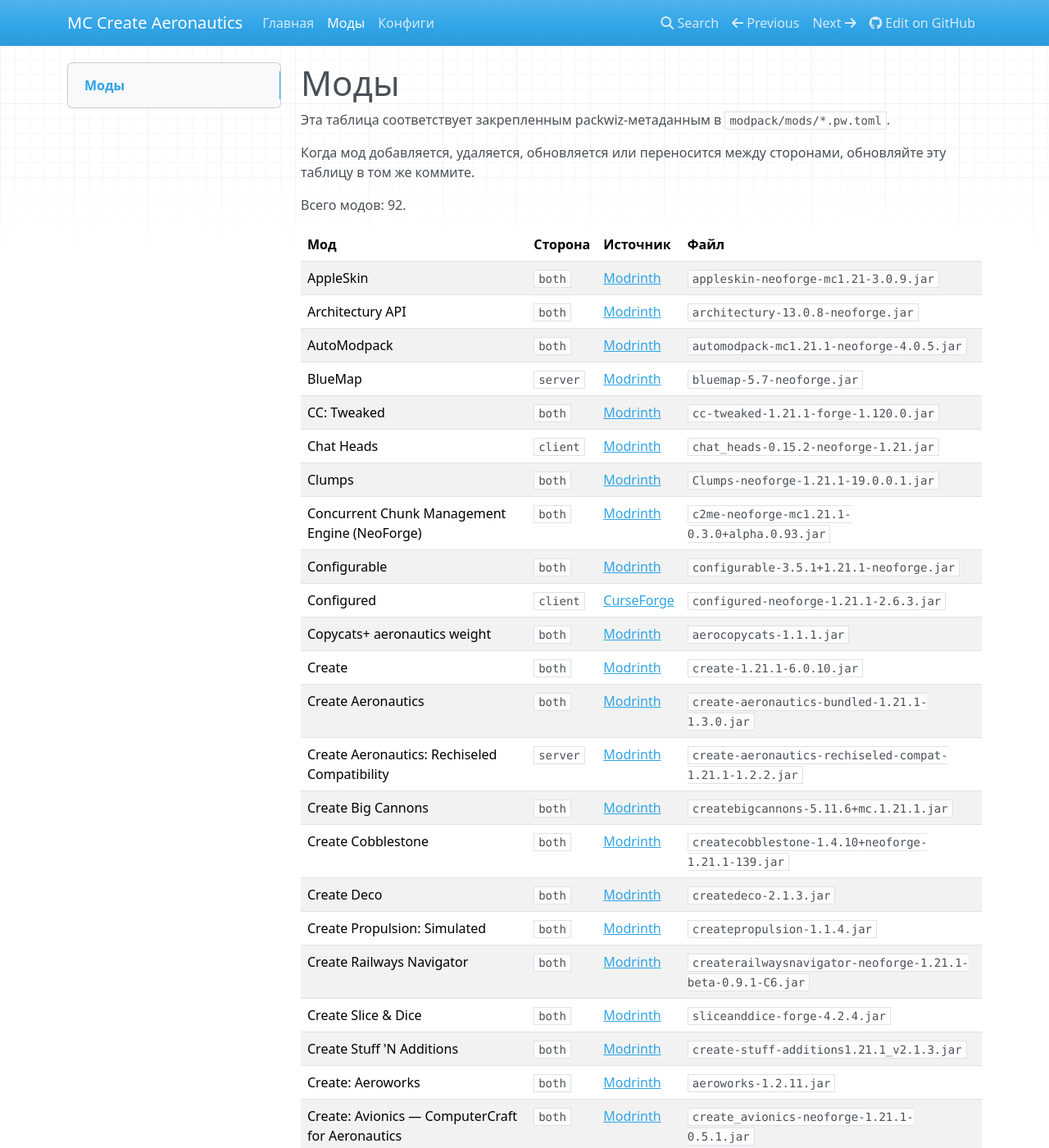
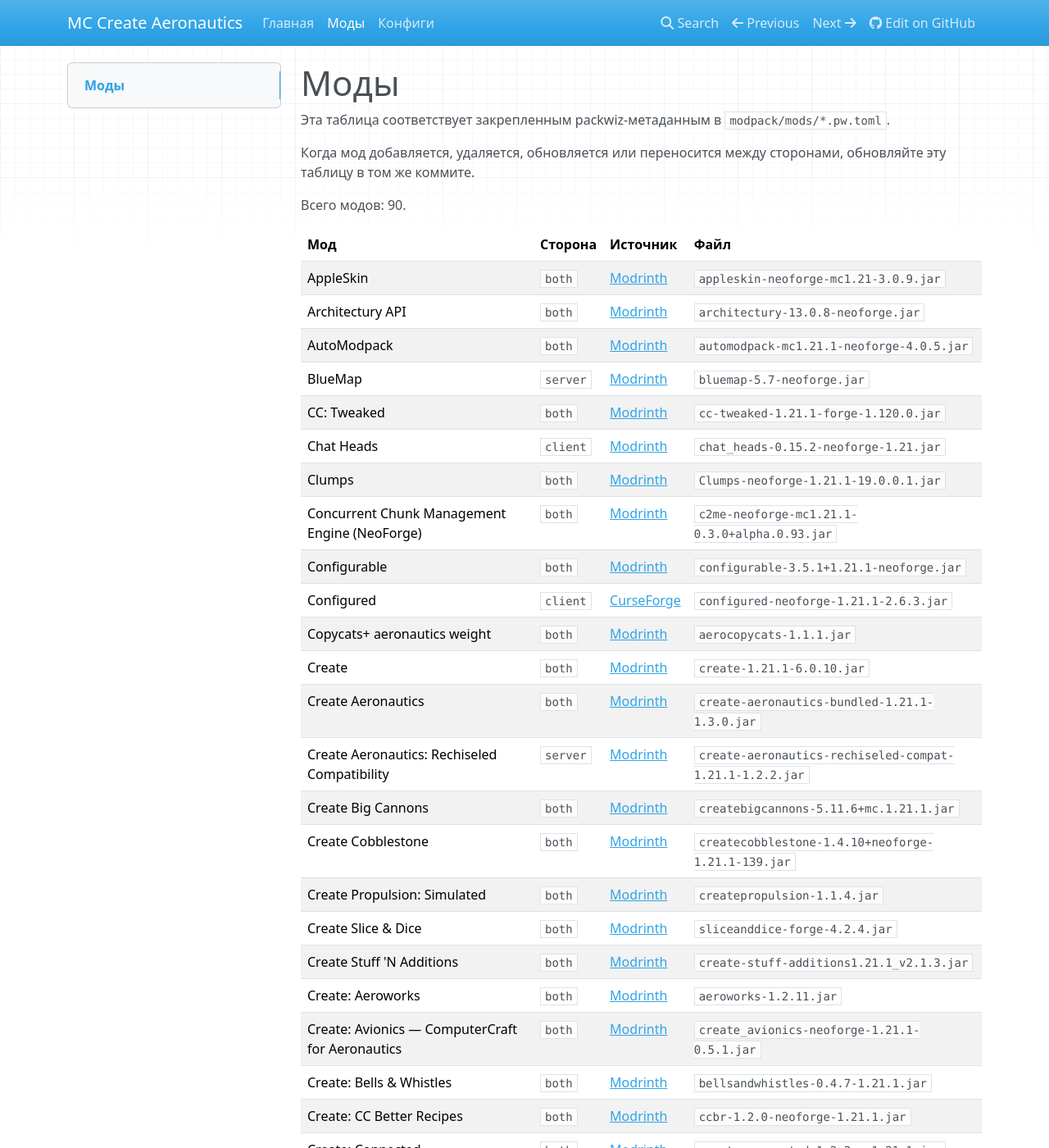
Before and after one commit to AlexCawl/mc-create-aeronautics-modpack, an MkDocs documentation site: the page built from docs/mods.md, in a window 1280 px wide and 1400 px high. Shown: the whole window at 82% size. Built offline with MkDocs 1.6.1, drawn with Linux system fonts in a browser that asks for light colours; nearby versions of some CDN libraries.

Commit message:
chore: removed crashed mods

```diff
--- a/docs/mods.md
+++ b/docs/mods.md
@@ -4,7 +4,7 @@
 
 Когда мод добавляется, удаляется, обновляется или переносится между сторонами, обновляйте эту таблицу в том же коммите.
 
-Всего модов: 92.
+Всего модов: 90.
 
 | Мод | Сторона | Источник | Файл |
 | --- | --- | --- | --- |
@@ -24,9 +24,7 @@
 | Create Aeronautics: Rechiseled Compatibility | `server` | [Modrinth](https://modrinth.com/mod/create-aeronautics-rechiseled-compatibility) | `create-aeronautics-rechiseled-compat-1.21.1-1.2.2.jar` |
 | Create Big Cannons | `both` | [Modrinth](https://modrinth.com/mod/create-big-cannons) | `createbigcannons-5.11.6+mc.1.21.1.jar` |
 | Create Cobblestone | `both` | [Modrinth](https://modrinth.com/mod/create-cobblestone) | `createcobblestone-1.4.10+neoforge-1.21.1-139.jar` |
-| Create Deco | `both` | [Modrinth](https://modrinth.com/mod/create-deco) | `createdeco-2.1.3.jar` |
 | Create Propulsion: Simulated | `both` | [Modrinth](https://modrinth.com/mod/create-propulsion-simulated) | `createpropulsion-1.1.4.jar` |
-| Create Railways Navigator | `both` | [Modrinth](https://modrinth.com/mod/create-railways-navigator) | `createrailwaysnavigator-neoforge-1.21.1-beta-0.9.1-C6.jar` |
 | Create Slice & Dice | `both` | [Modrinth](https://modrinth.com/mod/slice-and-dice) | `sliceanddice-forge-4.2.4.jar` |
 | Create Stuff 'N Additions | `both` | [Modrinth](https://modrinth.com/mod/create-stuff-additions) | `create-stuff-additions1.21.1_v2.1.3.jar` |
 | Create: Aeroworks | `both` | [Modrinth](https://modrinth.com/mod/create-aeroworks) | `aeroworks-1.2.11.jar` |
```
Also changed, not shown: 4 other files.
